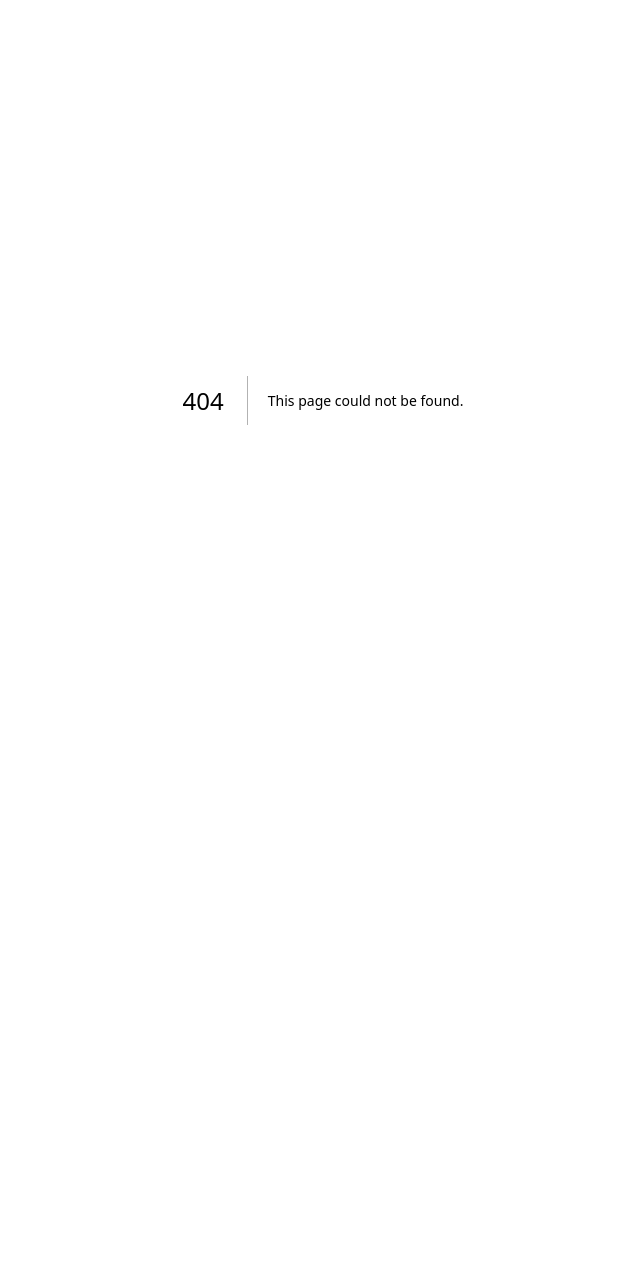
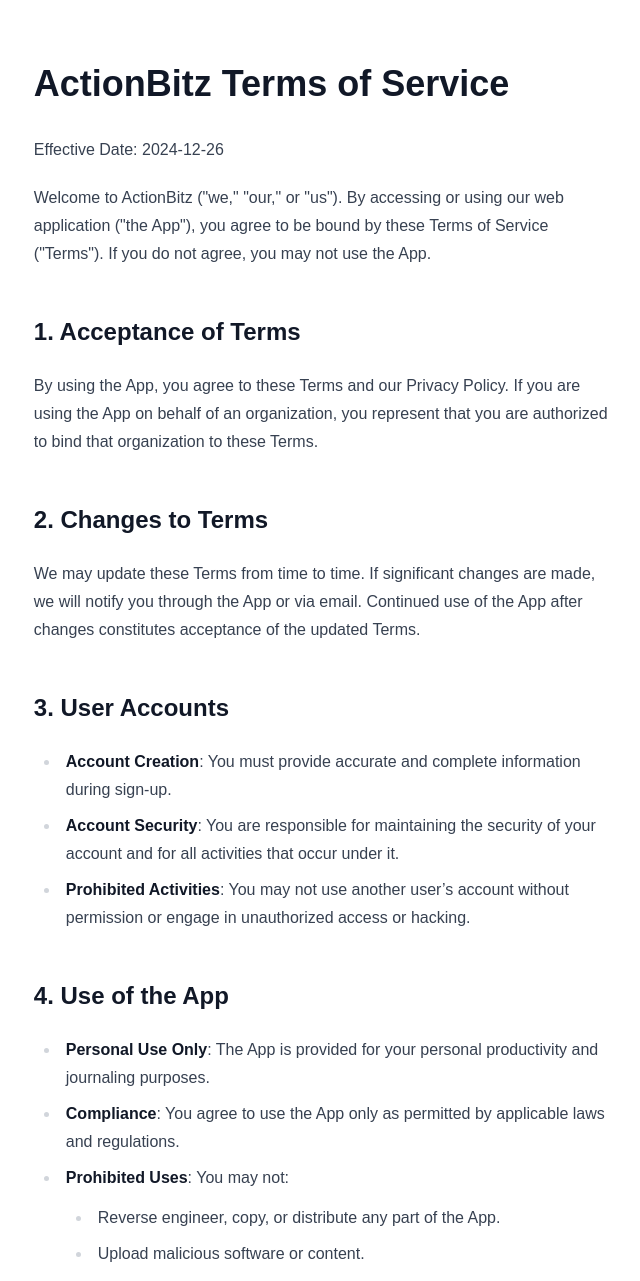
Before and after one commit to doiali/actionbitz, a Next.js app: page /terms-of-service in a window 1280 px wide. Before the commit this address had no page. Shown: the top 1281 px of the page, without its empty margins (317-957 px from the left). Before the commit the page ends 800 px from the top, so only its background shows below. Built offline with nearby package versions, Linux system fonts and the light colour scheme.

Commit message:
feat: add terms of service

```diff
--- a/src/app/privacy-policy/privacy-policy.mdx
+++ b/src/app/privacy-policy/privacy-policy.mdx
@@ -1,4 +1,4 @@
-# Privacy Policy for ActionBitz
+# ActionBitz Privacy Policy
 
 Effective Date: 2024-12-26
 
--- /dev/null
+++ b/src/app/terms-of-service/page.tsx
@@ -0,0 +1,9 @@
+import TermsOfService from './terms-of-service.mdx';
+
+export default function TermsOfServicePage() {
+  return (
+    <div className="container prose dark:prose-invert mx-auto my-16">
+      <TermsOfService />
+    </div>
+  );
+}
--- /dev/null
+++ b/src/app/terms-of-service/terms-of-service.mdx
@@ -0,0 +1,51 @@
+# ActionBitz Terms of Service
+
+Effective Date: 2024-12-26
+
+Welcome to ActionBitz ("we," "our," or "us"). By accessing or using our web application ("the App"), you agree to be bound by these Terms of Service ("Terms"). If you do not agree, you may not use the App.
+
+## 1. Acceptance of Terms
+By using the App, you agree to these Terms and our Privacy Policy. If you are using the App on behalf of an organization, you represent that you are authorized to bind that organization to these Terms.
+
+## 2. Changes to Terms
+We may update these Terms from time to time. If significant changes are made, we will notify you through the App or via email. Continued use of the App after changes constitutes acceptance of the updated Terms.
+
+## 3. User Accounts
+- **Account Creation**: You must provide accurate and complete information during sign-up.
+- **Account Security**: You are responsible for maintaining the security of your account and for all activities that occur under it.
+- **Prohibited Activities**: You may not use another user’s account without permission or engage in unauthorized access or hacking.
+
+## 4. Use of the App
+- **Personal Use Only**: The App is provided for your personal productivity and journaling purposes.
+- **Compliance**: You agree to use the App only as permitted by applicable laws and regulations.
+- **Prohibited Uses**: You may not:
+  - Reverse engineer, copy, or distribute any part of the App.
+  - Upload malicious software or content.
+  - Use the App to harass or harm others.
+
+## 5. Intellectual Property
+- **Ownership**: We own all rights, title, and interest in the App, including all intellectual property rights.
+- **License**: We grant you a limited, non-exclusive, non-transferable license to use the App for its intended purpose.
+- **User Content**: You retain ownership of the content you create in the App. By using the App, you grant us a license to store and display your content for operational purposes.
+
+## 6. Termination
+We reserve the right to suspend or terminate your access to the App at any time for any reason, including violation of these Terms. Upon termination, your license to use the App will end immediately.
+
+## 7. Disclaimer of Warranties
+The App is provided "as is" without warranties of any kind. We do not guarantee that the App will be uninterrupted, error-free, or secure.
+
+## 8. Limitation of Liability
+To the maximum extent permitted by law, we are not liable for any indirect, incidental, or consequential damages arising from your use of the App.
+
+## 9. Indemnification
+You agree to indemnify and hold us harmless from any claims, damages, or expenses arising out of your use of the App or violation of these Terms.
+
+## 10. Governing Law
+These Terms are governed by the laws of [Insert Jurisdiction], without regard to its conflict of law principles. Any disputes will be resolved exclusively in the courts of [Insert Jurisdiction].
+
+## 11. Contact Us
+If you have any questions about these Terms, please contact us at:
+
+Email: abagheri1994@gmail.com
+
+Thank you for using ActionBitz.
```
